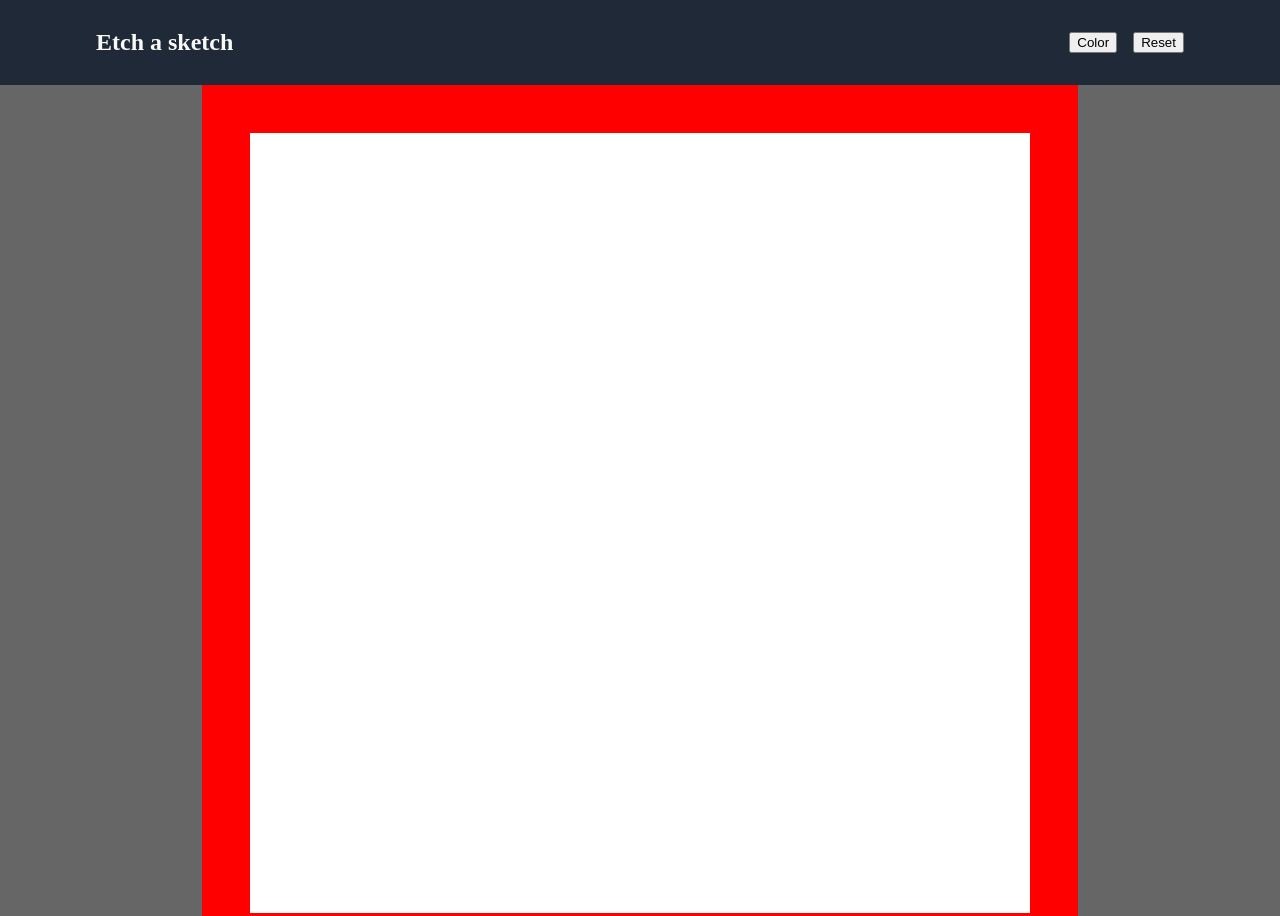
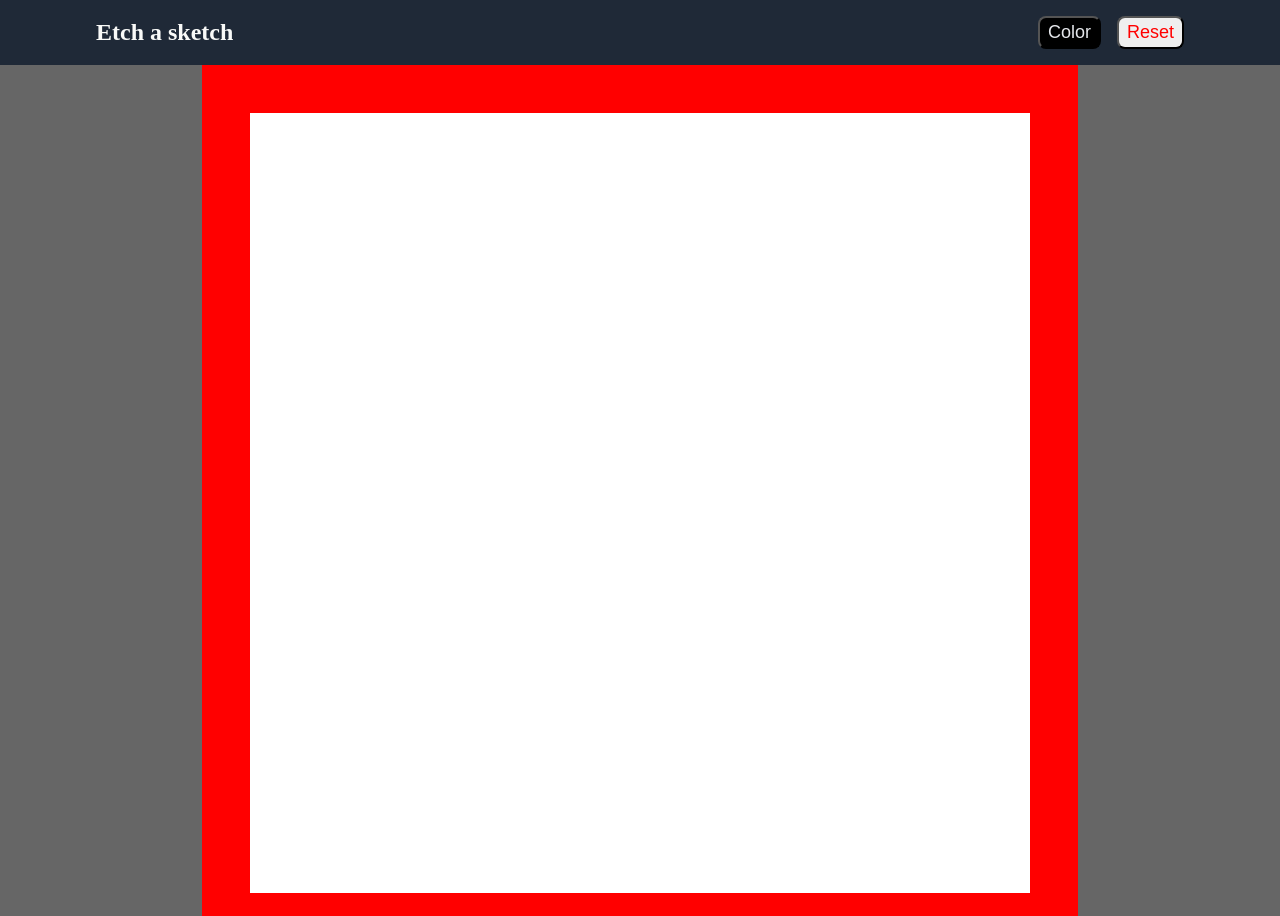
Before and after one commit to LorenzoS-93/etch-a-sketch, a plain HTML site: page index.html in a window 1280 px wide. Shown: the top 916 px of the page. Drawn offline with Linux system fonts and the light colour scheme.

Commit message:
feat: style change and README changed the style of the buttons and filled the README file

```diff
--- a/script.js
+++ b/script.js
@@ -8,10 +8,11 @@ content.setAttribute("class", "content");
 content.appendChild(container);
 container.setAttribute("class", "container");
 
-
-
 function game() {
     let color = "black";
+    const clr = document.querySelector(".color");
+    clr.style.backgroundColor = `${color}`;
+    let opa = 0;
     // create n*n square in a grid;
     while (container.firstChild) {
         container.removeChild(container.lastChild);
@@ -35,16 +36,23 @@ function game() {
             if (color === "rainbow"){
                 square.setAttribute("class", `${square.getAttribute("class")} rainbow`);
             }
-            else
+            else {
                 square.style.backgroundColor = `${color}`;
+                //opa += 0.1;
+                //square.style.opacity = `${opa}`;
+            }
+
         });
         square.addEventListener("mousemove", () => {
             if(isDrawing) {
                 if (color === "rainbow"){
                     square.setAttribute("class", `${square.getAttribute("class")} rainbow`);
                 }
-                else
+                else {
                     square.style.backgroundColor = `${color}`;
+                    //opa += 0.1;
+                    //square.style.opacity = `${opa}`;
+                }
             }
         });
         square.addEventListener("mouseup", () => {
@@ -52,23 +60,24 @@ function game() {
                 if (color === "rainbow"){
                     square.setAttribute("class", `${square.getAttribute("class")} rainbow`);
                 }
-                else
+                else {
                     square.style.backgroundColor = `${color}`;
+                    //opa += 0.1;
+                    //square.style.opacity = `${opa}`;
+                }
                 isDrawing = false;
             }
         });
     }
 
-    const clr = document.querySelector(".color");
+
     clr.addEventListener("click", () => {
     color = prompt("Enter desired color", "black");
-});
+    clr.style.backgroundColor = `${color}`;
+    });
 }
 
 game();
-
-
-
 
 const btn = document.querySelector(".reset");
 btn.addEventListener("click", () => {
--- a/styles.css
+++ b/styles.css
@@ -21,6 +21,18 @@ ul {
     display: flex;
     list-style-type: none;
     gap: 16px;
+    margin: 0;
+}
+
+button {
+    font-size: 18px;
+    color: #E5E7EB;
+    padding: 4px 8px;
+    border-radius: 8px;
+}
+
+.reset {
+    color: red;
 }
 
 .content {
```
Also changed, not shown: 1 other file.
